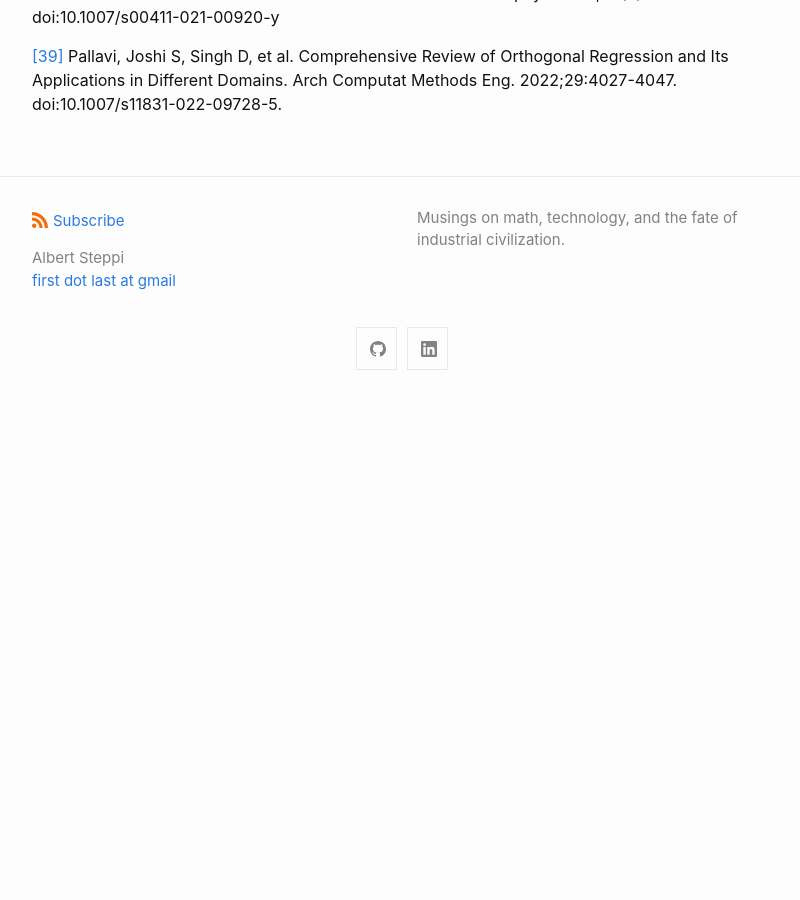
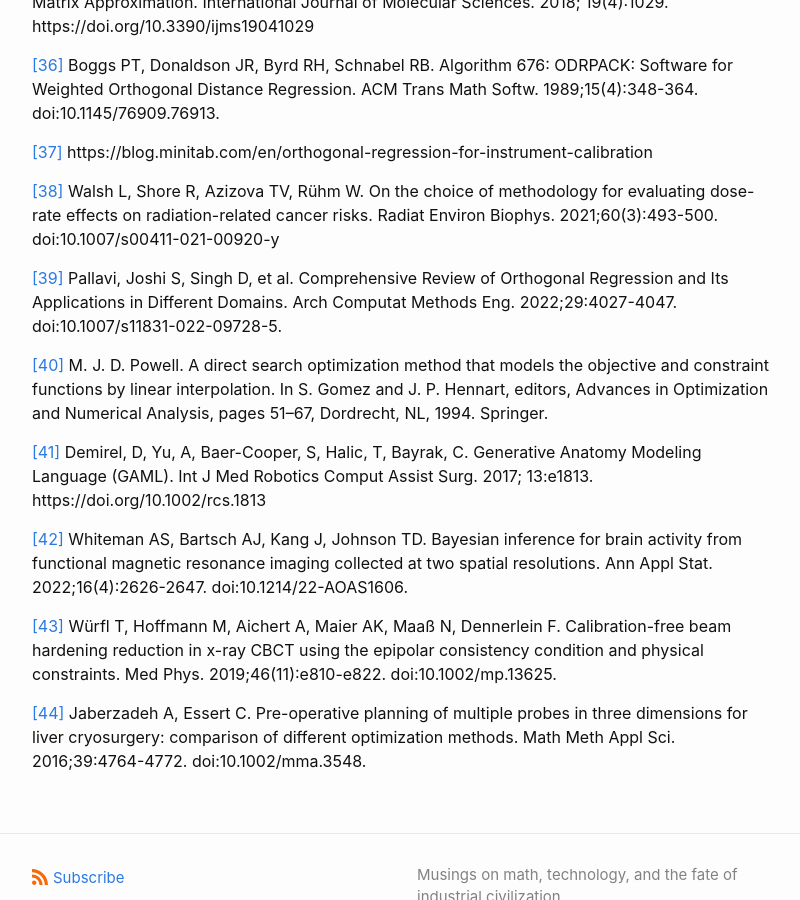
Before and after one commit to steppi/steppi.github.io, a Jekyll site: the page built from _posts/2023-12-05-scipy-fortran-bio-applications.md, in a window 1280 px wide and 900 px high, scrolled down 6058 px. Shown: the whole window, without its empty margins (238-1038 px from the left). Built offline with Jekyll 4.4.1, drawn with Linux system fonts in a browser that asks for light colours; before the commit the page ends 6463 px from its top, so only the background shows below that; some of the changed text lies outside the part shown.

Commit message:
Flesh out cobyla section

```diff
--- a/_posts/2023-12-05-scipy-fortran-bio-applications.md
+++ b/_posts/2023-12-05-scipy-fortran-bio-applications.md
@@ -127,6 +127,18 @@ and other noisy problems [[39]](#39).
 
 
 #### __cobyla__: <small>Derivative free constrained optimization</small>
+The Constrained Optimization By Linear Approximation (COBYLA) algorithm, developed
+by M.J.D Powell is a numerical optimization method for constrained problems where
+the derivative of the objective function is not known [[40]](#40). Such problems
+arise frequently in the biomedical sciences.
+
+Some recent biomedical applications of COBYLA include generation of realistic
+human anatomical models [[41]](#41), as part of a pipeline for identifying
+functionally relevant brain regions from functional magnetic resonance imaging
+data [[42]](#42), as part of a pipeline for removing artifacts in x-ray cone beam com-
+puted tomography images [[43]](#43), and for pre-operative planning for liver
+cryosurgery [[44]](#44).
+
 
 
 #### __L-BFGS-B and slsqp__: <small>Gradient-based constrained optimization</small>
@@ -273,6 +285,25 @@ Walsh L, Shore R, Azizova TV, Rühm W. On the choice of methodology for evaluati
 <a id="39">[39]</a>
 Pallavi, Joshi S, Singh D, et al. Comprehensive Review of Orthogonal Regression and Its Applications in Different Domains. Arch Computat Methods Eng. 2022;29:4027-4047. doi:10.1007/s11831-022-09728-5.
 
+<a id="40">[40]</a>
+M. J. D. Powell. A direct search optimization method that models the objective and constraint functions by linear interpolation. In S. Gomez and J. P. Hennart, editors, Advances in Optimization and Numerical Analysis, pages 51–67, Dordrecht, NL, 1994. Springer.
+
+
+<a id="41">[41]</a>
+Demirel, D, Yu, A, Baer-Cooper, S, Halic, T, Bayrak, C. Generative Anatomy Modeling Language (GAML). Int J Med Robotics Comput Assist Surg. 2017; 13:e1813. https://doi.org/10.1002/rcs.1813
+
+<a id="42">[42]</a>
+Whiteman AS, Bartsch AJ, Kang J, Johnson TD. Bayesian inference for brain activity from functional magnetic resonance imaging collected at two spatial resolutions. Ann Appl Stat. 2022;16(4):2626-2647. doi:10.1214/22-AOAS1606.
+
+<a id="43">[43]</a>
+Würfl T, Hoffmann M, Aichert A, Maier AK, Maaß N, Dennerlein F. Calibration-free beam hardening reduction in x-ray CBCT using the epipolar consistency condition and physical constraints. Med Phys. 2019;46(11):e810-e822. doi:10.1002/mp.13625.
+
+<a id="44">[44]</a>
+Jaberzadeh A, Essert C. Pre-operative planning of multiple probes in three dimensions for liver cryosurgery: comparison of different optimization methods. Math Meth Appl Sci. 2016;39:4764-4772. doi:10.1002/mma.3548.
+
+
+
+
 <!---
 
 <a id="6">[6]</a>
```
Also changed, not shown: other parts of _posts/2023-12-05-scipy-fortran-bio-applications.md (+1 -1 lines).
